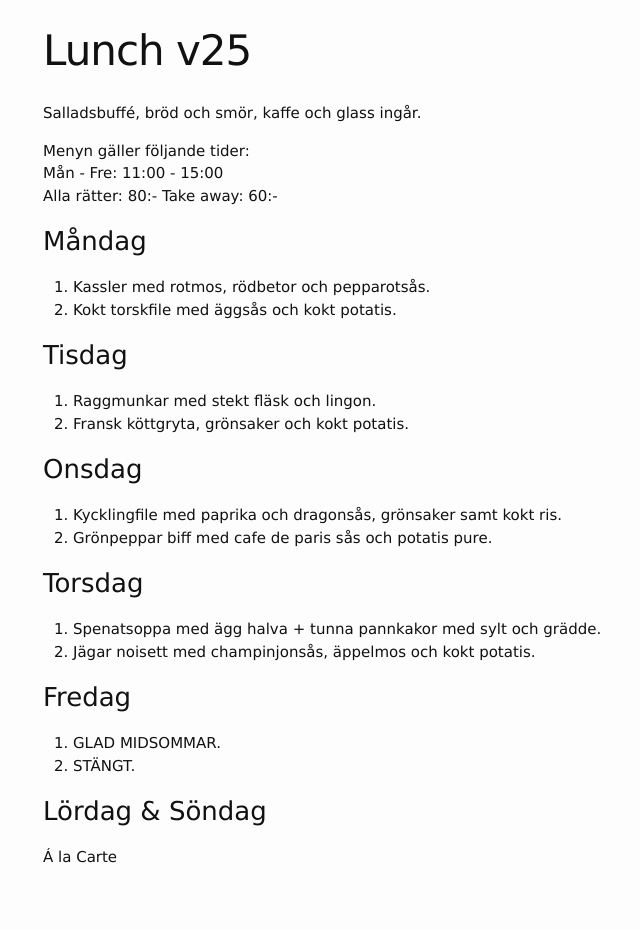
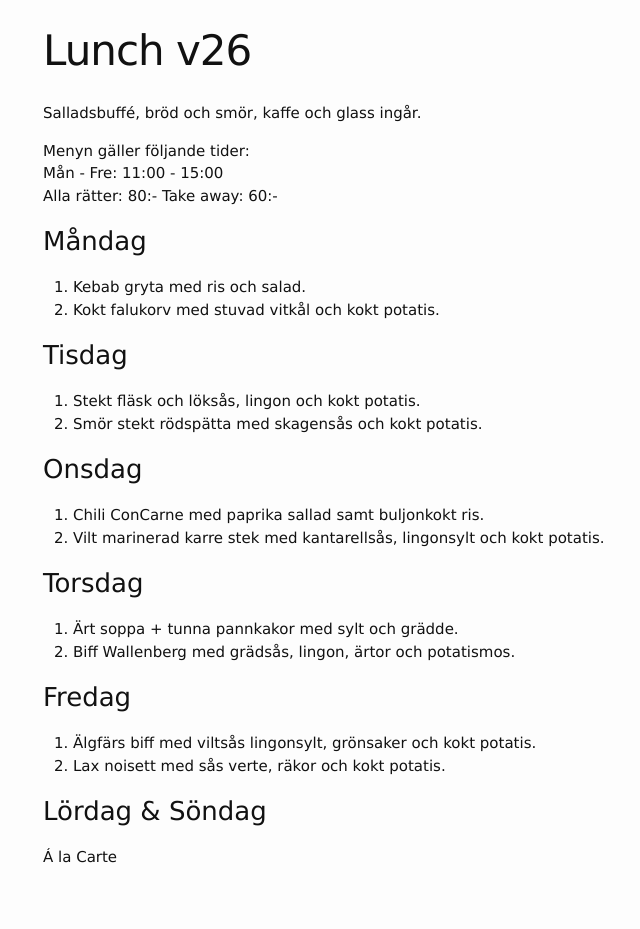
Before and after one commit to FarInn62/farinn62.github.io, a Jekyll site: the page built from lunch.md, in a window 1280 px wide. Shown: the whole page, without its empty margins (227-867 px from the left). Built offline with Jekyll 4.4.1, drawn with Linux system fonts in a browser that asks for light colours.

Commit message:
Update lunch.md

```diff
--- a/lunch.md
+++ b/lunch.md
@@ -1,6 +1,6 @@
 ---
 layout: foodmenu
-title: Lunch v25
+title: Lunch v26
 permalink: /lunch/
 published: true
 ---
@@ -12,28 +12,28 @@ Alla rätter: 80:- Take away: 60:-
 
 ### Måndag
 
-1. Kassler med rotmos, rödbetor och pepparotsås.
-2. Kokt torskfile med äggsås och kokt potatis.
+1. Kebab gryta med ris och salad.
+2. Kokt falukorv med stuvad vitkål och kokt potatis.
 
 ### Tisdag
 
-1. Raggmunkar med stekt fläsk och lingon.
-2. Fransk köttgryta, grönsaker och kokt potatis.
+1. Stekt fläsk och löksås, lingon och kokt potatis.
+2. Smör stekt rödspätta med skagensås och kokt potatis.
 
 ### Onsdag
 
-1. Kycklingfile med paprika och dragonsås, grönsaker samt kokt ris.
-2. Grönpeppar biff med cafe de paris sås och potatis pure.
+1. Chili ConCarne med paprika sallad samt buljonkokt ris.
+2. Vilt marinerad karre stek med kantarellsås, lingonsylt och kokt potatis.
 
 ### Torsdag
 
-1. Spenatsoppa med ägg halva + tunna pannkakor med sylt och grädde.
-2. Jägar noisett med champinjonsås, äppelmos och kokt potatis.
+1. Ärt soppa + tunna pannkakor med sylt och grädde.
+2. Biff Wallenberg med grädsås, lingon, ärtor och potatismos.
 
 ### Fredag
 
-1. GLAD MIDSOMMAR.
-2. STÄNGT.
+1. Älgfärs biff med viltsås lingonsylt, grönsaker och kokt potatis.
+2. Lax noisett med sås verte, räkor och kokt potatis.
 
 ### Lördag & Söndag
 
```
